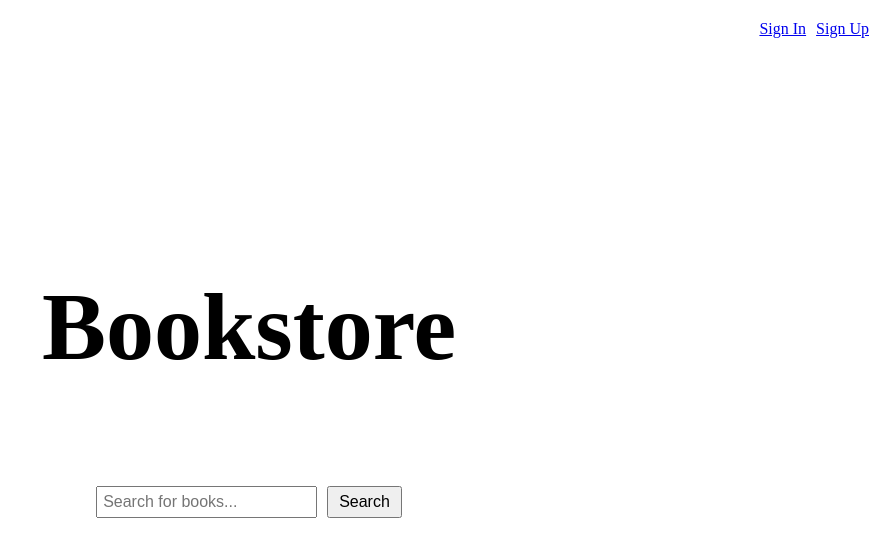
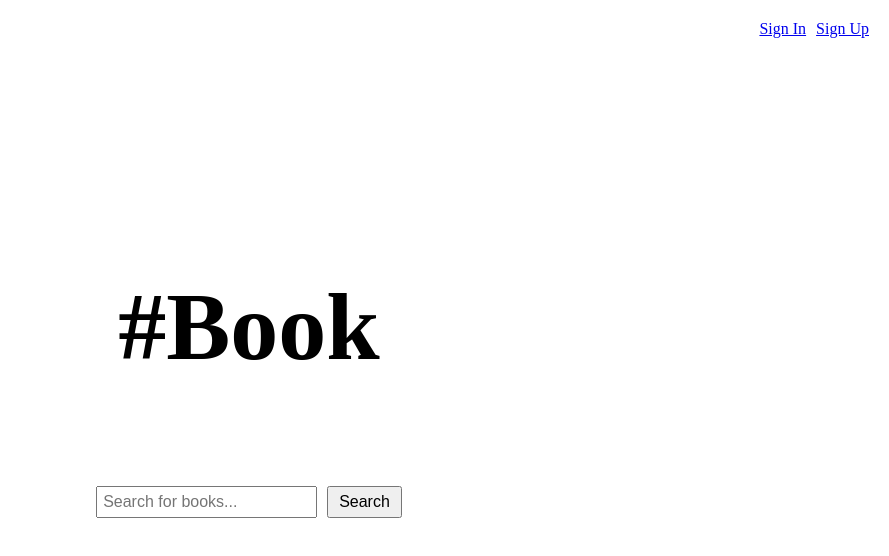
Before and after one commit to fbghk/test_nest_next, a Next.js app in the folder client/: page / in a window 1280 px wide. Shown: the top 556 px of the page, without its empty margins (391-1280 px from the left). Built offline with nearby package versions, Linux system fonts and the light colour scheme.

Commit message:
fix | index.js 첫 로고 변경

```diff
--- a/client/pages/index.js
+++ b/client/pages/index.js
@@ -85,7 +85,7 @@ export default function Home({ tags = [], books = [], handleTagClick }) {
   return (
     <div className={styles.container}>
       <Head>
-        <title>Bookstore</title>
+        <title>#Book</title>
         <meta name="description" content="A simple bookstore app" />
         <link rel="icon" href="/favicon.ico" />
       </Head>
@@ -103,7 +103,7 @@ export default function Home({ tags = [], books = [], handleTagClick }) {
 
         {/* 로고 */}
         <div className={styles.logo}>
-          <h1>Bookstore</h1>
+          <h1>#Book</h1>
         </div>
 
         {/* 검색 창 */}
```
